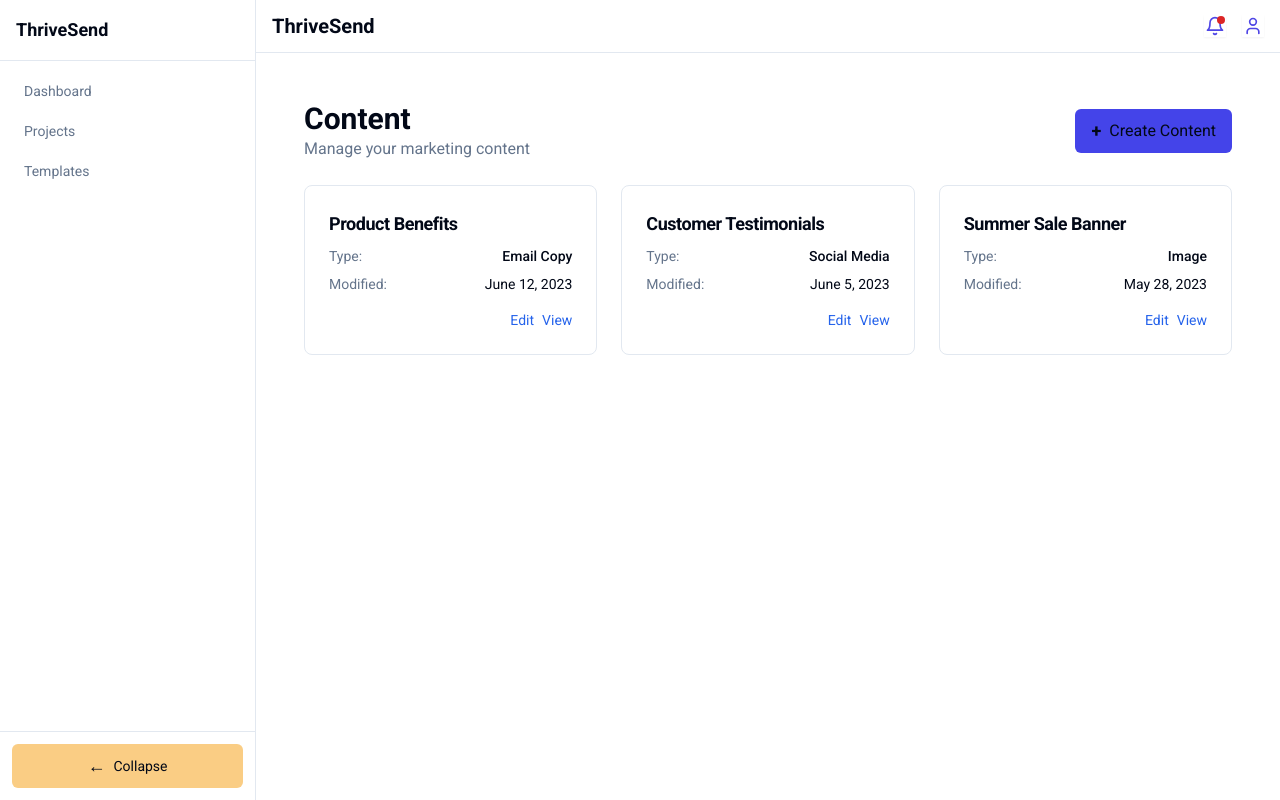
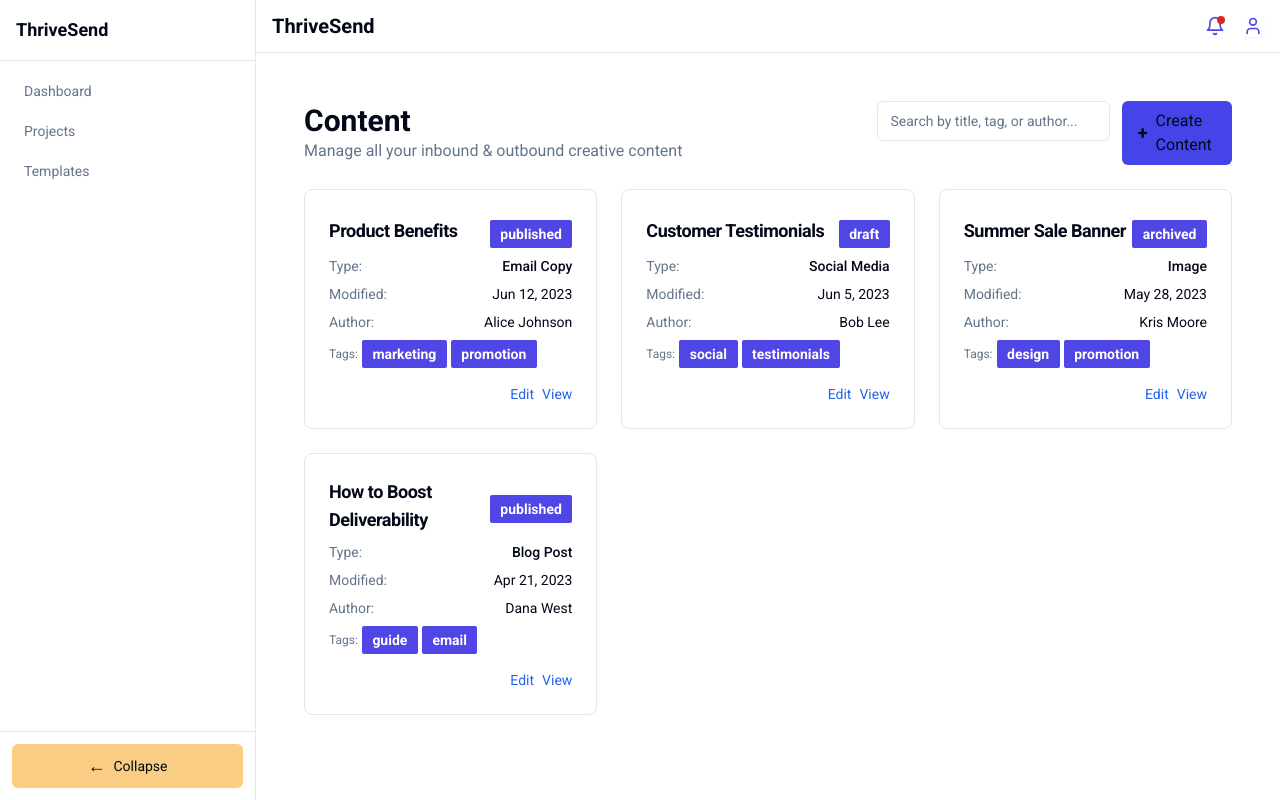
Before and after one commit to gedeza/thrive-send, a Next.js app: page /content in a window 1280 px wide. Built offline with nearby package versions, Linux system fonts and the light colour scheme.

Commit message:
Enhanced Content Page

```diff
--- /dev/null
+++ b/src/app/(dashboard)/content/content.mock-data.ts
@@ -0,0 +1,49 @@
+export type ContentType = "Email Copy" | "Social Media" | "Image" | "Landing Page" | "Snippet" | "Blog Post" | "Video";
+export interface ContentItem {
+  id: string;
+  title: string;
+  type: ContentType;
+  lastModified: string; // iso date
+  status: "draft" | "published" | "archived";
+  tags: string[];
+  author: string;
+}
+
+export const contentItems: ContentItem[] = [
+  {
+    id: "1",
+    title: "Product Benefits",
+    type: "Email Copy",
+    lastModified: "2023-06-12",
+    status: "published",
+    tags: ["marketing", "promotion"],
+    author: "Alice Johnson",
+  },
+  {
+    id: "2",
+    title: "Customer Testimonials",
+    type: "Social Media",
+    lastModified: "2023-06-05",
+    status: "draft",
+    tags: ["social", "testimonials"],
+    author: "Bob Lee",
+  },
+  {
+    id: "3",
+    title: "Summer Sale Banner",
+    type: "Image",
+    lastModified: "2023-05-28",
+    status: "archived",
+    tags: ["design", "promotion"],
+    author: "Kris Moore",
+  },
+  {
+    id: "4",
+    title: "How to Boost Deliverability",
+    type: "Blog Post",
+    lastModified: "2023-04-21",
+    status: "published",
+    tags: ["guide", "email"],
+    author: "Dana West",
+  }
+];
--- /dev/null
+++ b/src/app/(dashboard)/content/edit/[id]/page.tsx
@@ -0,0 +1,38 @@
+"use client";
+
+import { notFound, useRouter } from "next/navigation";
+import ContentForm from "@/components/content/ContentForm";
+import { contentItems } from "../content.mock-data";
+
+export default function EditContentPage({ params }: { params: { id: string } }) {
+  const item = contentItems.find(c => c.id === params.id);
+  const router = useRouter();
+
+  if (!item) return notFound();
+
+  // Map item props to ContentForm's expected structure
+  const initialFormData = {
+    title: item.title,
+    contentType: item.type === "Image" ? "html" : "html", // Adapt as needed
+    tags: item.tags,
+    content: "",     // You may extend mock-data with 'content' field for pre-fill
+    preheaderText: "",
+    mediaFiles: [],
+  };
+
+  return (
+    <div className="space-y-6 p-6">
+      <div>
+        <h1 className="text-3xl font-bold">Edit Content</h1>
+        <p className="text-muted-foreground">
+          Update content and assets for your marketing campaigns.
+        </p>
+      </div>
+      <ContentForm
+        initialFormData={initialFormData}
+        onSubmitSuccess={() => router.push("/content")}
+        isEditing
+      />
+    </div>
+  );
+}
--- a/src/app/(dashboard)/content/page.tsx
+++ b/src/app/(dashboard)/content/page.tsx
@@ -1,25 +1,48 @@
 "use client";
 
+import React, { useState, useMemo } from "react";
 import Link from "next/link";
 import { Card, CardContent, CardHeader, CardTitle } from '@/components/ui/card';
+import { Input } from '@/components/ui/input';
+import { Badge } from "@/components/ui/badge";
+import { contentItems, type ContentItem } from "./content.mock-data";
+
+const statusBadgeMap: Record<ContentItem["status"], string> = {
+  published: "bg-green-100 text-green-800",
+  draft: "bg-yellow-100 text-yellow-900",
+  archived: "bg-gray-100 text-gray-600"
+};
 
 export default function ContentPage() {
-  // Sample content data - replace with real data fetching
-  const contentItems = [
-    { id: '1', title: 'Product Benefits', type: 'Email Copy', lastModified: 'June 12, 2023' },
-    { id: '2', title: 'Customer Testimonials', type: 'Social Media', lastModified: 'June 5, 2023' },
-    { id: '3', title: 'Summer Sale Banner', type: 'Image', lastModified: 'May 28, 2023' }
-  ];
+  const [search, setSearch] = useState("");
+
+  const filtered = useMemo(() => {
+    if (!search.trim()) return contentItems;
+    return contentItems.filter(item =>
+      item.title.toLowerCase().includes(search.toLowerCase()) ||
+      item.tags.some(tag => tag.toLowerCase().includes(search.toLowerCase())) ||
+      item.author.toLowerCase().includes(search.toLowerCase())
+    );
+  }, [search]);
 
   return (
     <div className="space-y-6 p-6">
-      <div className="flex justify-between items-center">
+      <div className="flex flex-col md:flex-row md:items-center md:justify-between gap-4">
         <div>
           <h1 className="text-3xl font-bold">Content</h1>
           <p className="text-muted-foreground">
-            Manage your marketing content
+            Manage all your inbound & outbound creative content
           </p>
         </div>
+        <div className="flex gap-3">
+          <Input
+            type="search"
+            value={search}
+            onChange={e => setSearch(e.target.value)}
+            placeholder="Search by title, tag, or author..."
+            className="max-w-xs"
+            aria-label="Search content"
+          />
           <Link
             href="/content/new"
             className="inline-flex items-center px-4 py-2 bg-primary text-white rounded-md hover:bg-primary/90 transition-colors"
@@ -29,35 +52,54 @@ export default function ContentPage() {
             Create Content
           </Link>
         </div>
+      </div>
 
-      {contentItems.length > 0 ? (
+      {filtered.length > 0 ? (
         <div className="grid gap-6 md:grid-cols-2 lg:grid-cols-3">
-          {contentItems.map(item => (
-            <Card key={item.id} className="overflow-hidden">
-              <CardHeader className="pb-2">
+          {filtered.map(item => (
+            <Card key={item.id} className="overflow-hidden group shadow-sm border">
+              <CardHeader className="pb-2 flex flex-row items-center justify-between">
                 <CardTitle className="text-lg">{item.title}</CardTitle>
+                <Badge className={`capitalize ${statusBadgeMap[item.status]}`}>{item.status}</Badge>
               </CardHeader>
               <CardContent>
-                <div className="space-y-2">
-                  <div className="flex justify-between">
-                    <span className="text-sm text-muted-foreground">Type:</span>
-                    <span className="text-sm font-medium">{item.type}</span>
+                <div className="space-y-2 mb-2">
+                  <div className="flex justify-between text-sm">
+                    <span className="text-muted-foreground">Type:</span>
+                    <span className="font-medium">{item.type}</span>
                   </div>
-                  <div className="flex justify-between">
-                    <span className="text-sm text-muted-foreground">Modified:</span>
-                    <span className="text-sm">{item.lastModified}</span>
+                  <div className="flex justify-between text-sm">
+                    <span className="text-muted-foreground">Modified:</span>
+                    <span>{new Date(item.lastModified).toLocaleDateString("en-US", { year: "numeric", month: "short", day: "numeric" })}</span>
+                  </div>
+                  <div className="flex justify-between text-sm">
+                    <span className="text-muted-foreground">Author:</span>
+                    <span>{item.author}</span>
+                  </div>
+                  <div className="flex items-center gap-1">
+                    <span className="text-xs text-muted-foreground">Tags:</span>
+                    <div className="flex flex-wrap gap-1">
+                      {item.tags.map((tag) => (
+                        <Badge
+                          key={tag}
+                          className="text-xs border border-gray-300 capitalize text-muted-foreground bg-white"
+                        >
+                          {tag}
+                        </Badge>
+                      ))}
                     </div>
                   </div>
-                <div className="mt-4 flex justify-end space-x-2">
+                </div>
+                <div className="mt-4 flex justify-end space-x-2 text-sm">
                   <Link
                     href={`/content/edit/${item.id}`}
-                    className="text-sm text-blue-600 hover:underline"
+                    className="text-blue-600 hover:underline"
                   >
                     Edit
                   </Link>
                   <Link
                     href={`/content/view/${item.id}`}
-                    className="text-sm text-blue-600 hover:underline"
+                    className="text-blue-600 hover:underline"
                   >
                     View
                   </Link>
```
Lines whose indentation alone changed are shown as unchanged.
